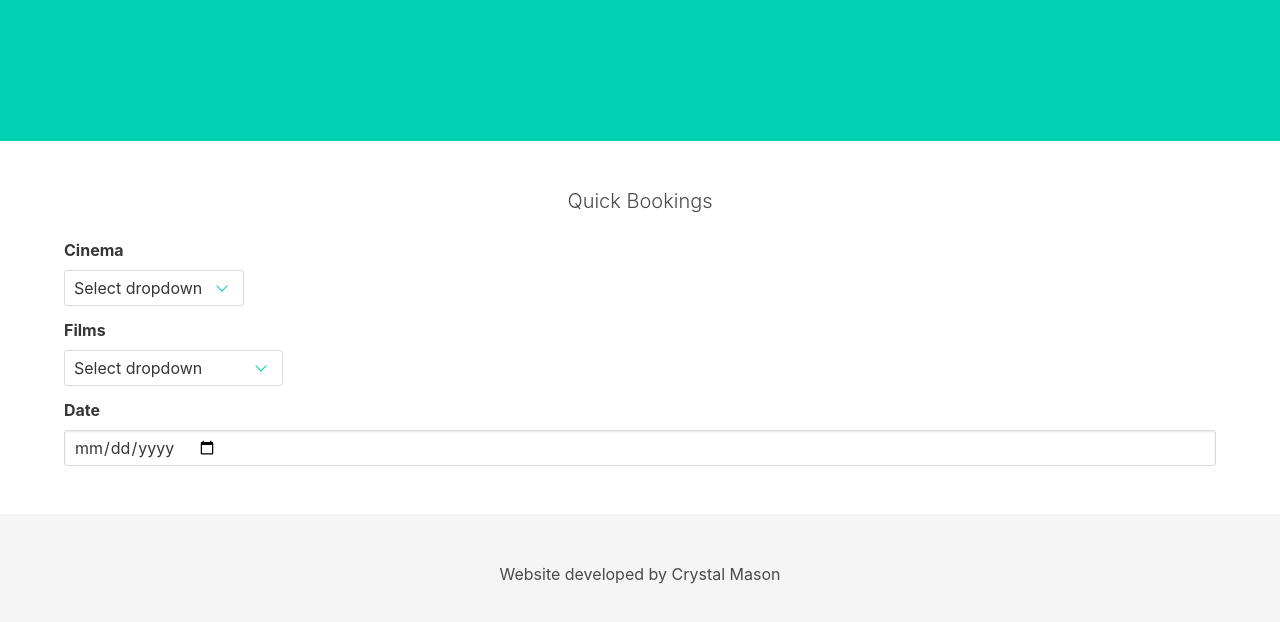
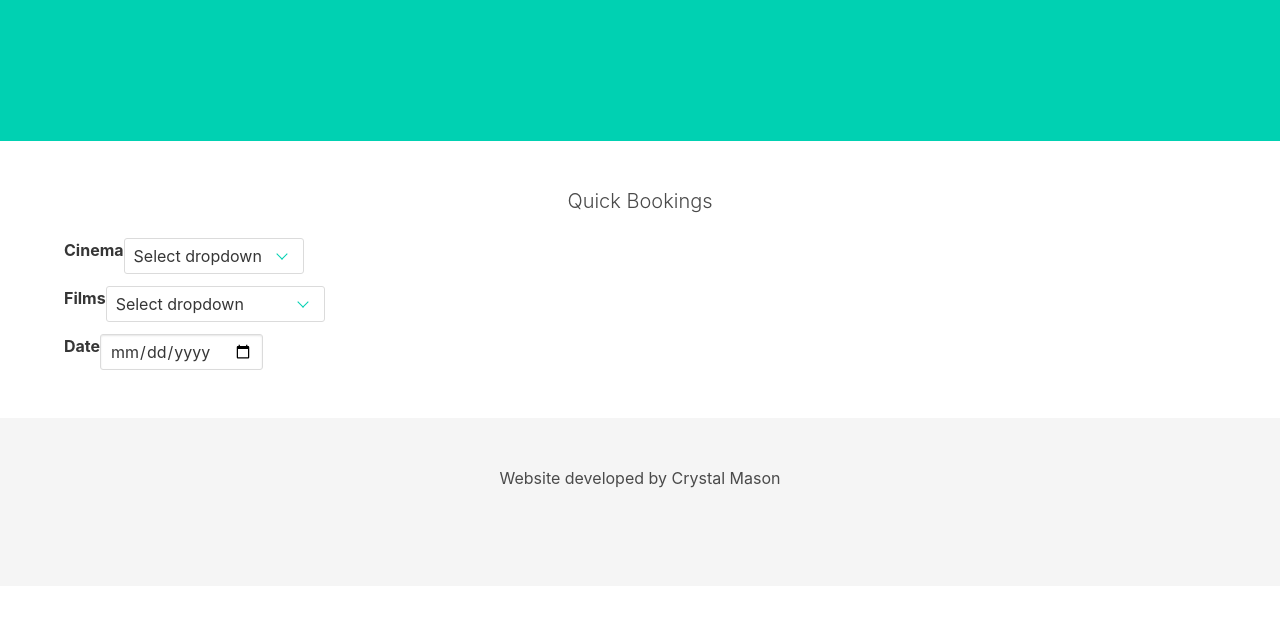
Before and after one commit to crystalamason/DesignForMobileDevices2, a plain HTML site: page index.html in a window 1280 px wide. Shown: the part 260-882 px from the top of the page. After the commit the page ends 846 px from the top, so only its background shows below. Drawn offline with Linux system fonts and the light colour scheme.

Commit message:
Adding horitonzal fields

```diff
--- a/index.html
+++ b/index.html
@@ -63,7 +63,7 @@
         <section class="section">
             <div class="container">
                 <h2 class="subtitle has-text-centered">Quick Bookings</h2>
-                <div class="field">
+                <div class="field is-horizontal">
                     <label class="label">Cinema</label>
                     <p class="control">
                         <span class="select">
@@ -77,7 +77,7 @@
                     </p>
                 </div>
 
-                <div class="field">
+                <div class="field is-horizontal">
                     <label class="label">Films</label>
                     <p class="control">
                         <span class="select">
@@ -96,7 +96,7 @@
                     </p>
                 </div>
 
-                <div class="field">
+                <div class="field is-horizontal">
                     <label class="label">Date</label>
                     <p class="control">
                         <input class="input" type="date" name="date">
```
